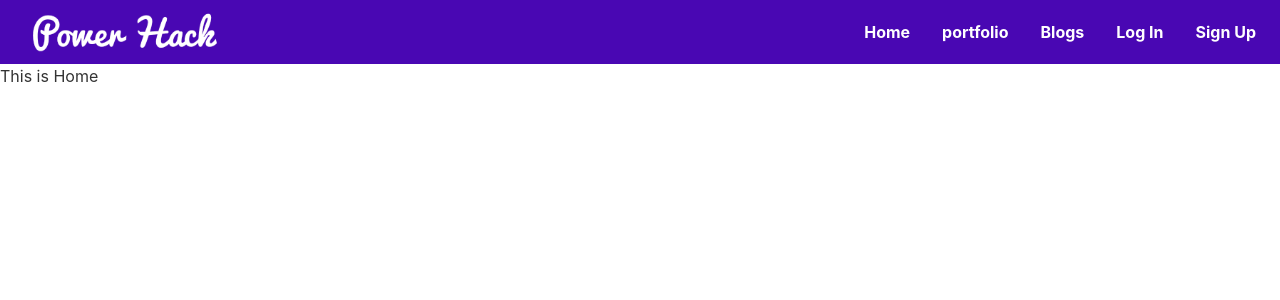
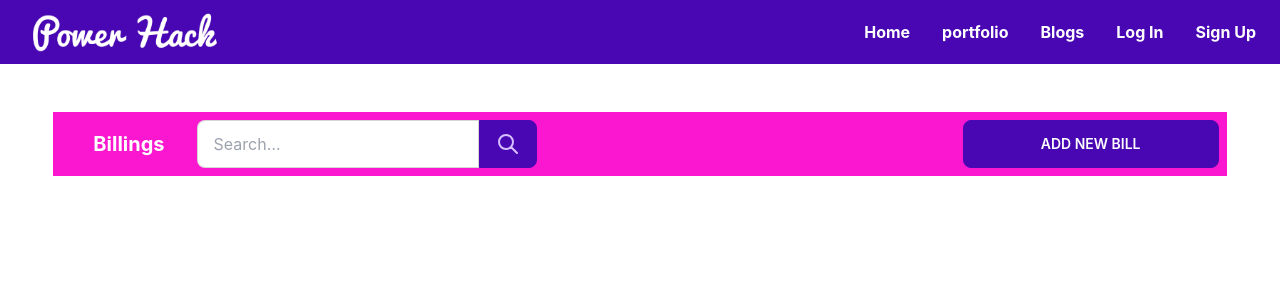
Before and after one commit to AmenaAkter5/power-hack-client-side, a React (Create React App) app: page /home in a window 1280 px wide. Shown: the top 300 px of the page. Built offline with nearby package versions, Linux system fonts and the light colour scheme.

Commit message:
home header added

```diff
--- a/src/components/Home/Home.js
+++ b/src/components/Home/Home.js
@@ -1,9 +1,10 @@
 import React from 'react';
+import HomeHeader from './HomeHeader';
 
 const Home = () => {
     return (
         <div>
-            <h1>This is Home</h1>
+            <HomeHeader></HomeHeader>
         </div>
     );
 };
--- /dev/null
+++ b/src/components/Home/HomeHeader.js
@@ -0,0 +1,22 @@
+import React from 'react';
+
+const HomeHeader = () => {
+    return (
+        <div className='flex justify-between items-center p-2 w-11/12 mx-auto mt-12 mb-6 bg-secondary'>
+            <div className='flex items-center'>
+                <h3 className='px-8 text-xl text-white font-bold'>Billings</h3>
+                <div className="form-control">
+                    <div className="input-group h-4/5">
+                        <input type="text" placeholder="Search…" className="input input-bordered" />
+                        <button className="btn btn-small">
+                            <svg xmlns="http://www.w3.org/2000/svg" className="h-6 w-6" fill="none" viewBox="0 0 24 24" stroke="currentColor"><path stroke-linecap="round" stroke-linejoin="round" stroke-width="2" d="M21 21l-6-6m2-5a7 7 0 11-14 0 7 7 0 0114 0z" /></svg>
+                        </button>
+                    </div>
+                </div>
+            </div>
+            <button className="btn btn-wide text-white">Add New Bill</button>
+        </div>
+    );
+};
+
+export default HomeHeader;
--- a/tailwind.config.js
+++ b/tailwind.config.js
@@ -11,7 +11,7 @@ module.exports = {
           primary: "#4907b3",
           secondary: "#fb17d0",
           accent: "#f4f4f6",
-          neutral: "#154E64",
+          neutral: "#4907b3",
           "base-100": "#ffffff",
         },
       },
```
